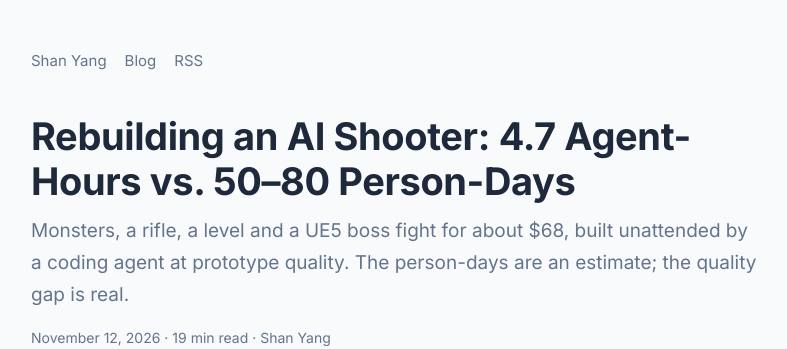
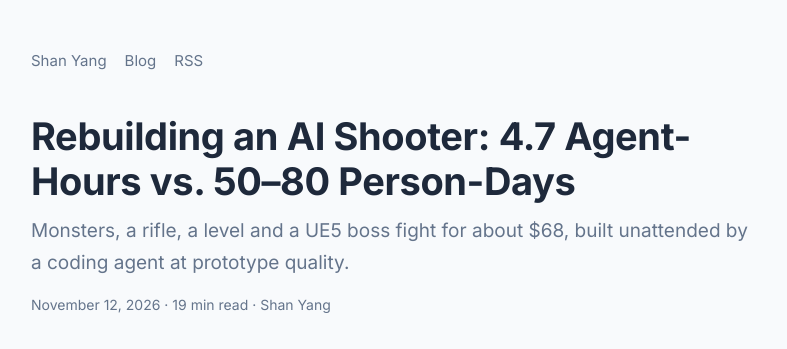
Before and after one commit to shanyang-me/blog, a Jekyll site: the page built from _posts/2026-11-12-agent-built-game-assets.md, in a window 1280 px wide and 900 px high, cut to the strip 0-349 px from the top of the window. Shown: the whole strip, without its empty margins (245-1032 px from the left). Built offline with Jekyll 4.4.1, drawn with Linux system fonts in a browser that asks for light colours.

Commit message:
Trim the subtitle
Co-Authored-By: Claude Opus 5.5 <noreply@anthropic.com>

```diff
--- a/_posts/2026-11-12-agent-built-game-assets.md
+++ b/_posts/2026-11-12-agent-built-game-assets.md
@@ -1,7 +1,7 @@
 ---
 layout: post
 title: "Rebuilding an AI Shooter: 4.7 Agent-Hours vs. 50–80 Person-Days"
-subtitle: "Monsters, a rifle, a level and a UE5 boss fight for about $68, built unattended by a coding agent at prototype quality. The person-days are an estimate; the quality gap is real."
+subtitle: "Monsters, a rifle, a level and a UE5 boss fight for about $68, built unattended by a coding agent at prototype quality."
 date: 2026-11-12
 description: "I replicated a published turntable → Blender → Unreal game pipeline with Claude Code, end to end and unattended: about $68 and 4.7 agent-hours for work estimated at 50–80 person-days by hand, at prototype quality. Integration is solved; art quality is the gap."
 image: /assets/agent-built-game-assets/og.jpg
```
